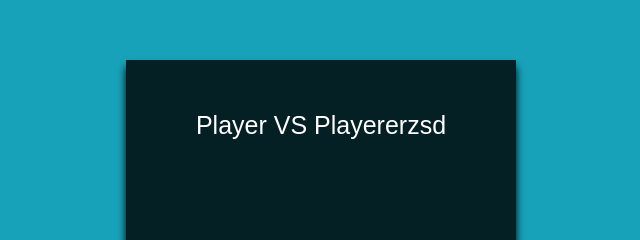
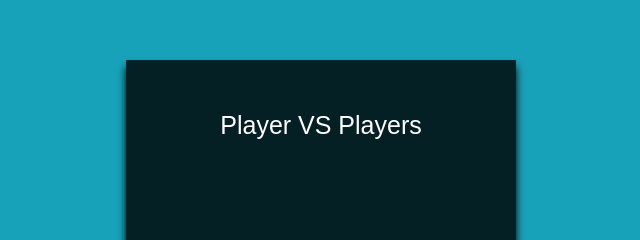
Before and after one commit to da7thsin/Tic-Tac-Toe, a plain HTML site: page tic-tac-game.html in a window 1280 px wide. Shown: the part 145-385 px from the top of the page, without its empty margins (319-959 px from the left). Drawn offline with Linux system fonts and the light colour scheme.

Commit message:
Test Change

```diff
--- a/tic-tac-game.html
+++ b/tic-tac-game.html
@@ -11,7 +11,7 @@
   <div class="back inactive">back</div>
 
   <div class="menu active">
-    <div class="mode-choice pvp">Player VS Playererzsd</div>
+    <div class="mode-choice pvp">Player VS Players</div>
     <div class="mode-choice pvc">
       <div class="container">
         <div class="text">Player VS Computer Awesome</div>
```
